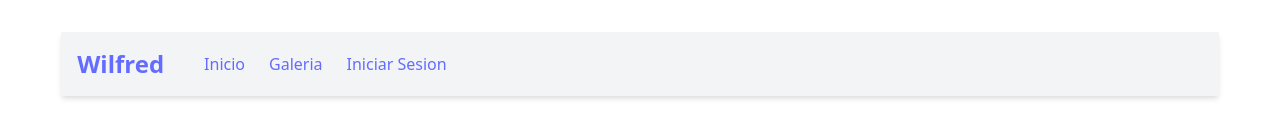
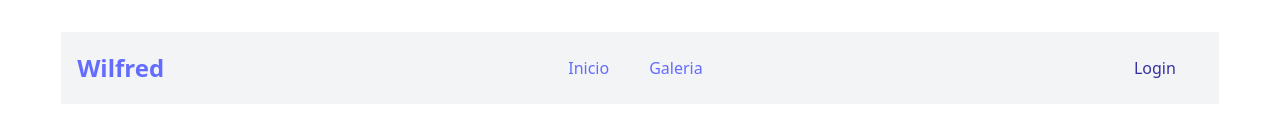
Before and after one commit to TheGreySam/ProyectoFinalG74, a React (Vite) app in the folder frontend/proyectofinal-g74-frontend/: page / in a window 1280 px wide. Shown: the top 134 px of the page. Built offline with nearby package versions, Linux system fonts and the light colour scheme.

Commit message:
boton toogle anadido a Navbar

```diff
--- a/frontend/proyectofinal-g74-frontend/src/components/Navbar.jsx
+++ b/frontend/proyectofinal-g74-frontend/src/components/Navbar.jsx
@@ -1,33 +1,60 @@
-import React from "react";
+import { useState } from "react";
 import { Link } from "react-router-dom";
 
 export default function Navbar() {
+  const [toggle, setToggle] = useState(false);
+
+  const showNav = () => {
+    setToggle(!toggle);
+  };
+
+  // start mobile first plus facile
   return (
-    <nav class="bg-gray-100 text-white p-4 shadow-md">
-      <div class="container mx-auto flex justify-between items-center">
-        <div class="flex items-center">
+    <nav className="top-0 w-full bg-gray-100 items-center flex p-4">
+      <div className="flex justify-between items-center w-full flex-wrap md:flex-nowrap">
       <Link to="/" class="text-2xl font-bold" >
             Wilfred
           </Link>
 
-          <div class="hidden md:flex ml-10 space-x-6">
+        <button
+          className="flex justify-end md:hidden  rounded"
+          onClick={showNav}
+        >
+          <i className="fas fa-bars text-blue w-9 h-9 flex justify-center items-center hover:text-black text-2xl"></i>
+        </button>
+
+        <ul
+          className={`${toggle ? " flex" : " hidden"
+            } flex-col justify-center items-center w-full first:mt-2 md:flex-row md:w-auto md:space-x-10 md:flex`}
+        >
+          {/* {navbarData.map((link, index) => {
+            return (
+              <li key={index} className={link.cname}>
+                <Link
+                  className="hover:text-sky-500"
+                  to={link.href}
+                  onClick={showNav}
+                >
+                  {link.title}
+                </Link>
+              </li>
+            );
+          })} */}
+
           <Link to="/" class="hover:text-blue-200 transition" >
             Inicio
           </Link>
           <Link to="/Gallery" class="hover:text-blue-200 transition" >
             Galeria
           </Link>
-            <Link to="/Login" class="hover:text-blue-200 transition" >
-              Iniciar Sesion
+
+        </ul>
+
+        <Link to="/Login" className={`${toggle ? " flex" : " hidden"
+            } text-indigo-800 hover:bg-gray-300 mx-auto md:mx-0 md:flex md:mt-0 items-center justify-center font-medium bg-gray-100 px-1 p-2 rounded-lg mt-4 w-24`}>
+          Login
             </Link>
-            {/* <a href="index.html" class="hover:text-blue-200 transition"> Inicio</a>
-            <a href="gallery.html" class="hover:text-blue-200 transition"> Explorar</a>
-            <a href="#" class="hover:text-blue-200 transition"> Ofertas</a> */}
       </div>
-        </div>
-      </div>
-
-
     </nav>
   );
 }
```
Lines whose indentation alone changed are shown as unchanged.
